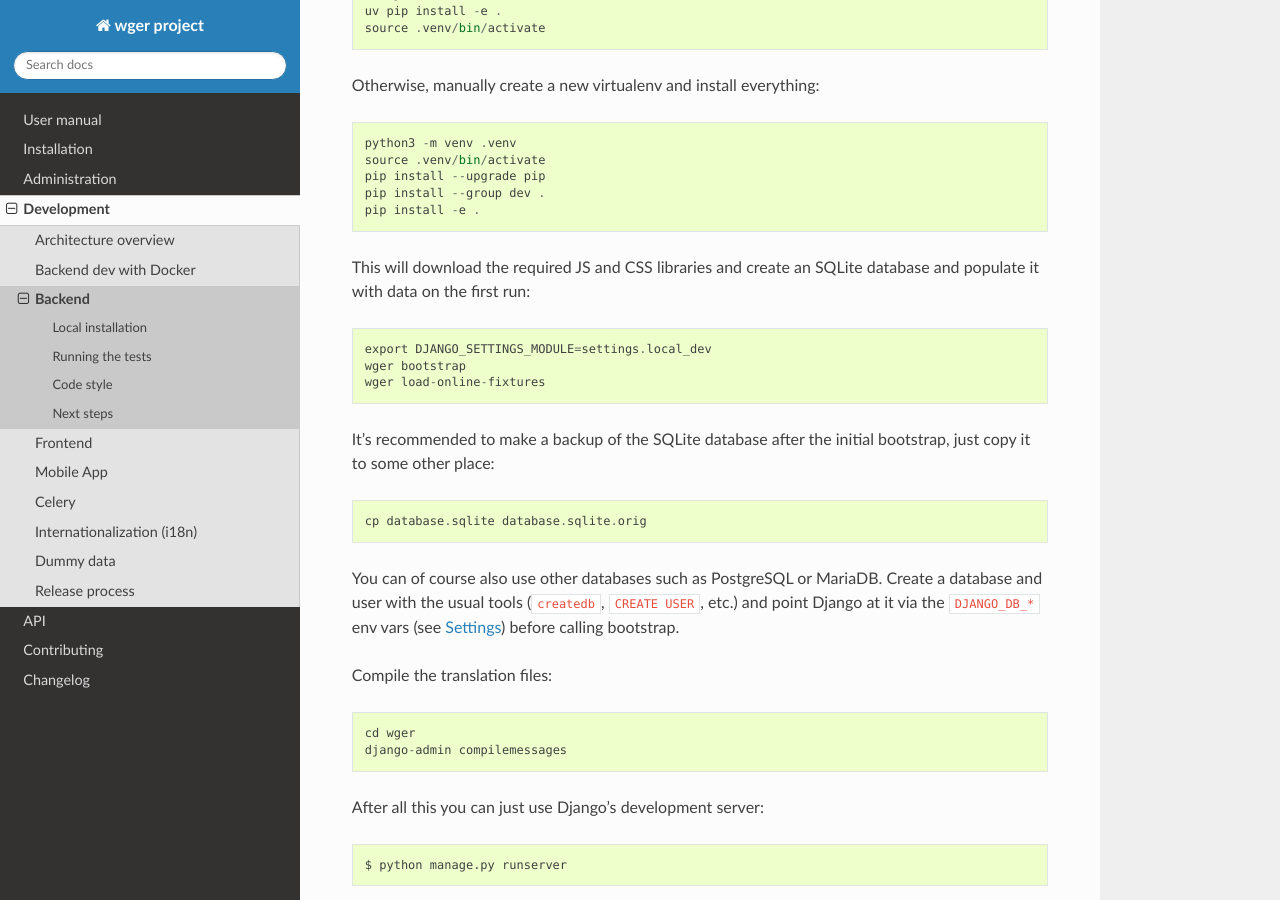
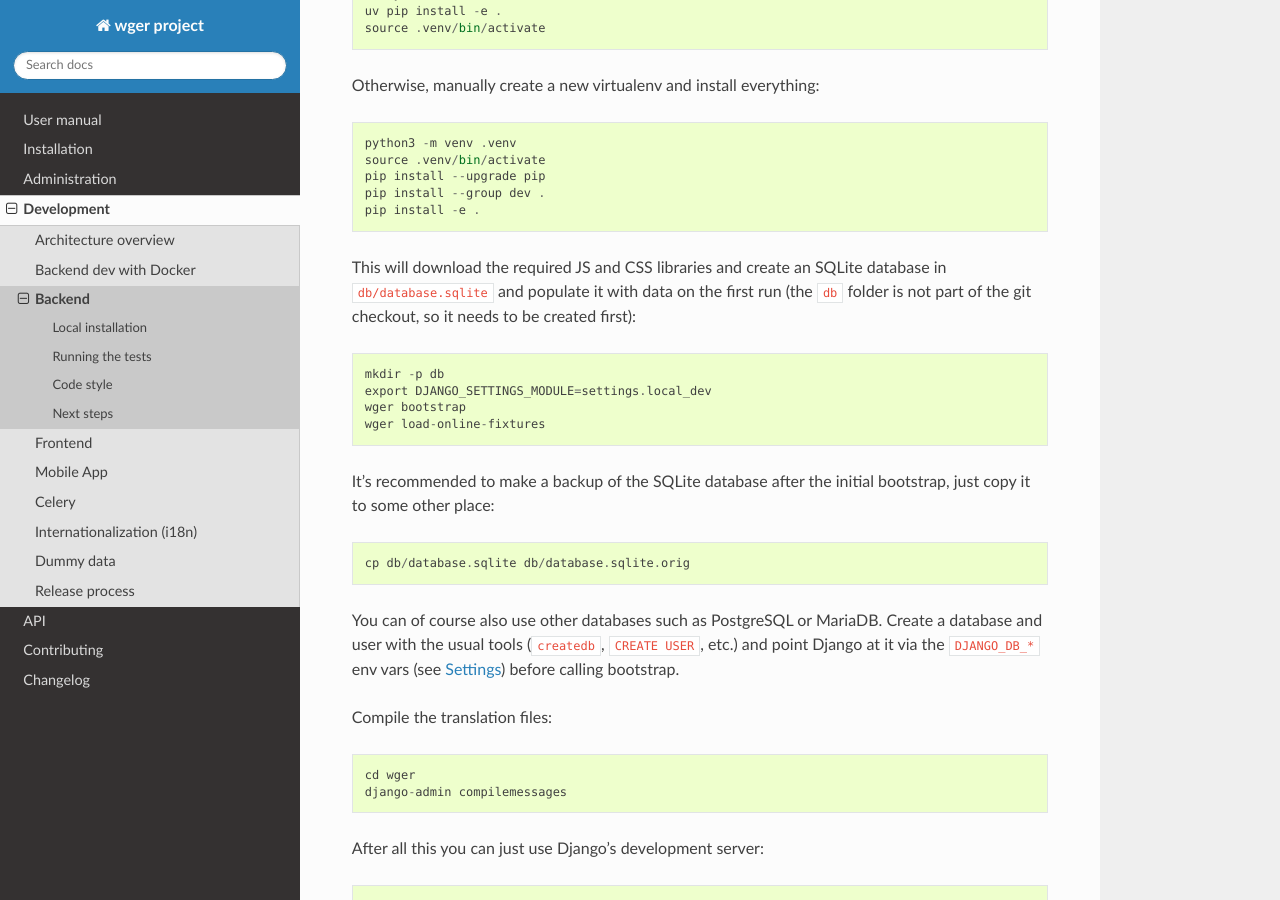
Before and after one commit to wger-project/docs, a Sphinx documentation site: the page built from docs/development/backend.rst, in a window 1280 px wide and 900 px high, scrolled down 693 px. Built offline with Sphinx 7.4.7 and the Read the Docs theme 3.1.0, drawn with Linux system fonts in a browser that asks for light colours.

Commit message:
Fix dev setup steps
Closes #68

```diff
--- a/docs/development/backend.rst
+++ b/docs/development/backend.rst
@@ -38,8 +38,11 @@ Otherwise, manually create a new virtualenv and install everything::
   pip install -e .
 
 This will download the required JS and CSS libraries and create an SQLite
-database and populate it with data on the first run::
+database in ``db/database.sqlite`` and populate it with data on the first
+run (the ``db`` folder is not part of the git checkout, so it needs to be
+created first)::
 
+  mkdir -p db
   export DJANGO_SETTINGS_MODULE=settings.local_dev
   wger bootstrap
   wger load-online-fixtures
@@ -47,7 +50,7 @@ database and populate it with data on the first run::
 It's recommended to make a backup of the SQLite database after the initial
 bootstrap, just copy it to some other place::
 
-  cp database.sqlite database.sqlite.orig
+  cp db/database.sqlite db/database.sqlite.orig
 
 You can of course also use other databases such as PostgreSQL or MariaDB. Create
 a database and user with the usual tools (``createdb``, ``CREATE USER``, etc.)
```
